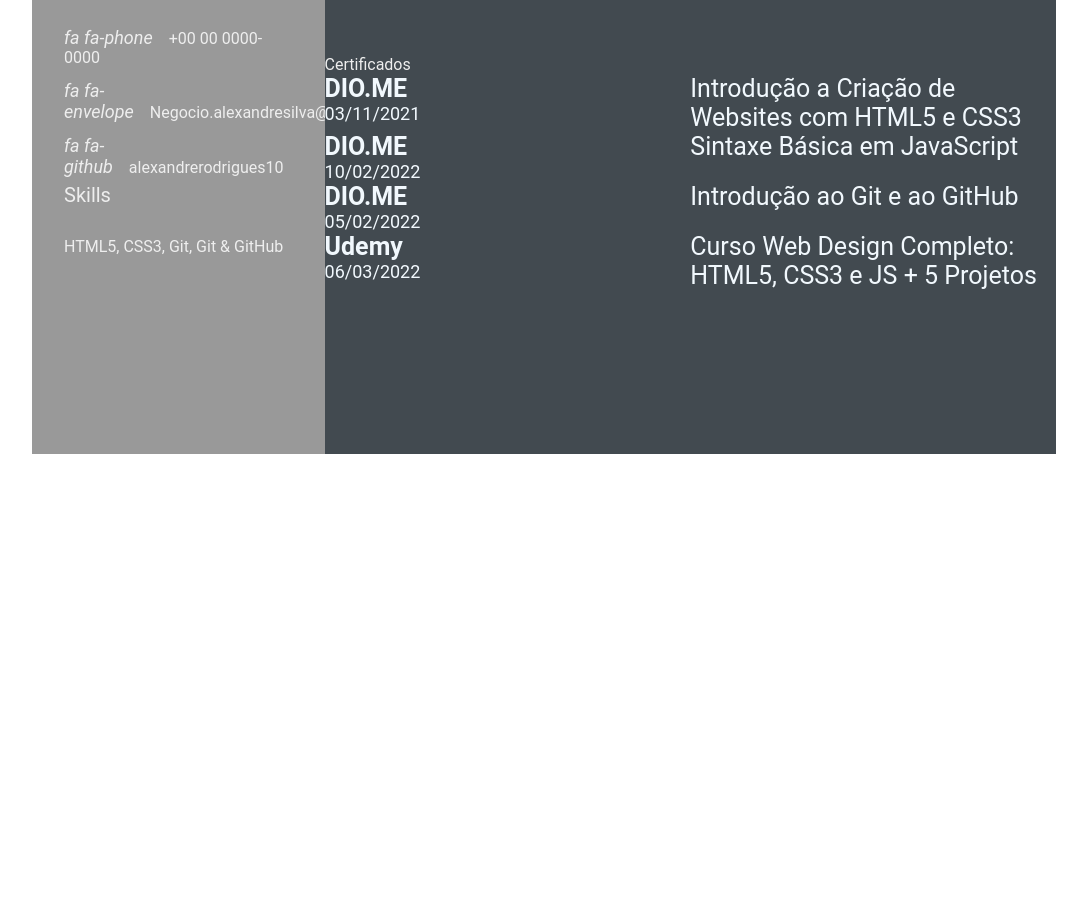
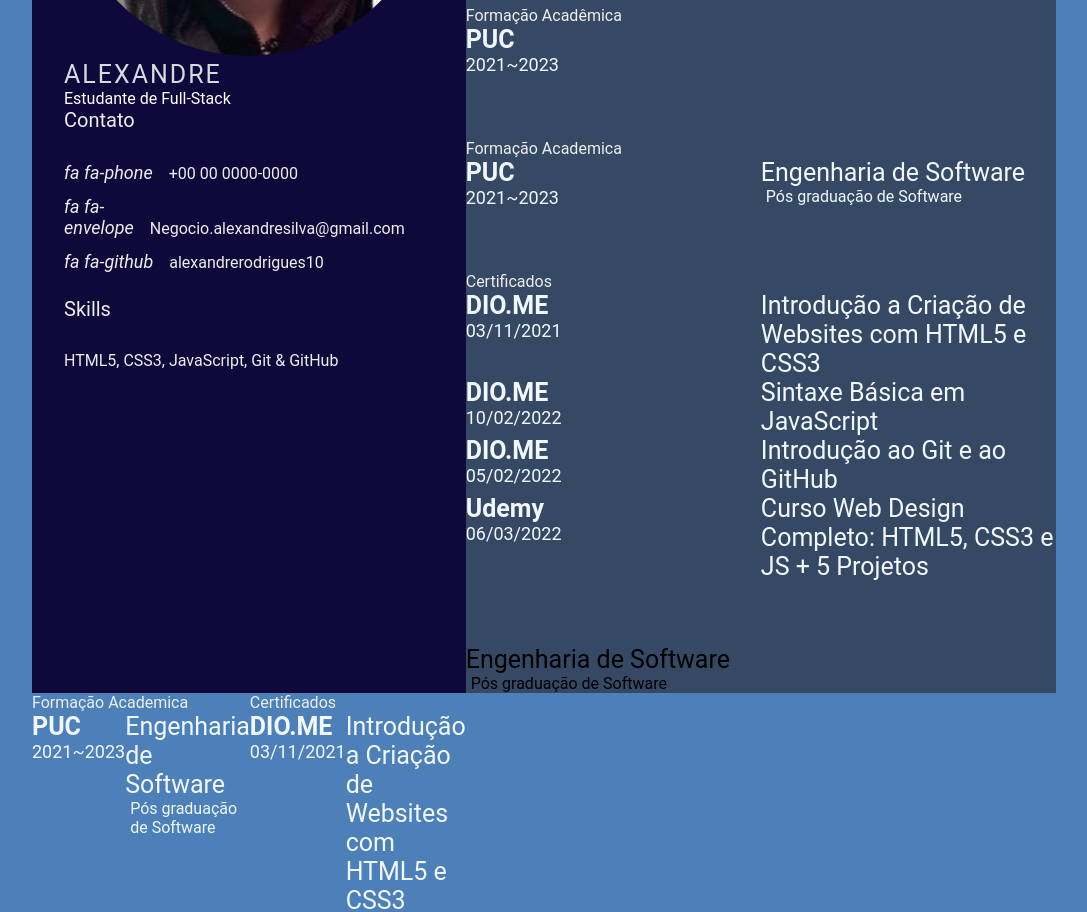
Before and after one commit to alexandre-rcode/jornada-dev.alexandresilvacode.github.io, a plain HTML site: page index.html in a window 1280 px wide. Shown: the part 378-1290 px from the top of the page, without its empty margins (96-1183 px from the left). Before the commit the page ends 864 px from the top, so only its background shows below. Drawn offline with Linux system fonts and the light colour scheme.

Commit message:
Feat add school academy (#6)
* Adicionando Formaçao Academica

* Atulaizando

* Pequena alteraçao style.css

* Pequena alteraçao - index.html e style.css

* Atualizndo, Arrumando o codigo

* Adicionando Formaçao Academica (#3) (#5)

* Adicionando Formaçao Academica (#3)

* Adicionando Certificaçao - index.html

```diff
--- a/index.html
+++ b/index.html
@@ -22,12 +22,12 @@
                         <li><i class="">fa fa-phone</i>+00 00 0000-0000</li>
                         <li><i class="">fa fa-envelope</i>Negocio.alexandresilva@gmail.com</li>
                         <li><i class="">fa fa-github</i>alexandrerodrigues10</li>
-                    </ul>
+                    </ul><br>
                 </div>
                 <div class="skills">
                     <p class="left-title">Skills</p>
                     <ul>
-                        <li><p>HTML5, CSS3, Git, Git & GitHub</p></li>
+                        <li><p>HTML5, CSS3, JavaScript, Git & GitHub</p></li>
                     </ul>
                 </div>
             </section>
@@ -35,7 +35,7 @@
         <section class="right-section">
                 <div class="right-section-content">
                     <section class="about gap">
-                        <div class="right-title">Sobre Mim</div>
+                        <div class="right-title">About Me</div>
                         <p class="about-me-contents">Olá sou Alexandre.<br>
                         <br> Um pouco mais sobre oque estou aprendendo.
                         <br> Quais são minhas competencias
@@ -44,16 +44,91 @@
                 </div>
                 <section class="experience gap">
                     <div class="right-title">Experiencia</div>
-                    <div class="experience-contents">
+
+                <div class="experience-contents">
                         <div class="exp-left">
-                            <p class="exp-company-name">Empresa 01</p>
-                            <p class="exp-time-period">2021-present</p>
+                            <p class="exp-company-name">Brisanet-LTDA</p>
+                            <p class="exp-time-period">2019-present</p>
                         </div>
                         <div class="exp-right">
-                            <p class="exp-position">Desenvolvedor Web</p>
-                            <p class="exp-desc">Descreva aqui as principais atividades</p>
+                            <p class="exp-position">Operador de Monitoramento CFTV</p>
+                            <p class="exp-desc">Monitora os sistemas de CFTV e alarmes de Escritorios e Data Center, interagindo juntos aos porteiros, vigilantes e supervisores.</p>
                         </div>
+                </div>
+
+                </section>
+
+                <section class="education gap">
+
+                     <div class="right-title">Formação Acadêmica</div>
+
+                <div class="education-contents">
+                    <div class="education-lafet">
+                         <p class="education-school-name">PUC</p>
+                         <p class="educationp-time-period">2021~2023</p>
                     </div>
+                </section>
+                <section class="education gap">
+                     <div class="right-title">Formação Academica</div>
+                <div class="education-contents">
+                    <div class="education-lafet">
+                         <p class="education-school-name">PUC</p>
+                         <p class="educationp-time-period">2021~2023</p>
+                    </div>
+                    <div classe="education-right">
+                         <p class="education-subject">Engenharia de Software</p>
+                         <p class="education-desc">Pós graduação de Software</p>
+                    </div>
+                </div>
+                </section>
+                <section class="education gap">
+
+                    <div class="right-title">Certificados</div>
+
+                <div class="education-contents">
+
+                    <div class="education-lafet">
+                        <p class="education-school-name">DIO.ME</p>
+                        <p class="educationp-time-period">03/11/2021</p>
+                    </div>
+                    <div classe="education-right">
+                       <p class="education-subject">Introdução a Criação de Websites com HTML5 e CSS3</p>
+                    </div>
+
+                    <div class="education-lafet">
+                       <p class="education-school-name">DIO.ME</p>
+                       <p class="educationp-time-period">10/02/2022</p>
+                    </div>
+
+                    <div classe="education-right">
+                        <p class="education-subject">Sintaxe Básica em JavaScript</p>
+                    </div>
+
+                    <div class="education-lafet">
+                        <p class="education-school-name">DIO.ME</p>
+                        <p class="educationp-time-period">05/02/2022</p>
+                    </div>
+
+                     <div classe="education-right">
+                        <p class="education-subject">Introdução ao Git e ao GitHub</p>
+                     </div>
+
+                    <div class="education-lafet">
+                        <p class="education-school-name">Udemy</p>
+                        <p class="educationp-time-period">06/03/2022</p>
+                    </div>
+
+                    <div classe="education-right">
+                        <p class="education-subject">Curso Web Design Completo: HTML5, CSS3 e JS + 5 Projetos</p>
+                    </div>
+                </div>
+        </section>
+                    <div classe="education-right">
+                         <p class="education-subject">Engenharia de Software</p>
+                         <p class="education-desc">Pós graduação de Software</p>
+                    </div>
+                </div>
+                </section>
                 </section>
                 <section class="education gap">
                      <div class="right-title">Formação Academica</div>
--- a/style.css
+++ b/style.css
@@ -5,6 +5,10 @@
     list-style: none;
     font-family: 'roboto', sans-serif;
 }
+body{
+    background-color: rgba(49, 108, 175, 0.863);
+}
+
 .resume-contents{
     min-height: 100vh;
     width: 80%;
@@ -16,13 +20,13 @@
 .left-section{
     grid-column: span 2;
     height: 100%;
-    background-color: #999999;
+    background-color: #0f083a;
 }
 
 .right-section{
     grid-column: span 5;
     height: 100%;
-    background-color: #424a50;
+    background-color: #364964;
     border-radius: 0px 60px 0px 0px;
 }
 
@@ -42,7 +46,7 @@
 
 .name {
     color: #D6DBDF;
-    font-size: 30px;
+    font-size: 25px;
     letter-spacing: 2px;
     text-transform: uppercase;
 }
@@ -58,6 +62,10 @@
 .left-title {
     color: #eeeeee;
     font-size: 20px;
+}
+
+.estudante{
+ color: white;
 }
 
 .contact-info ul {
```
